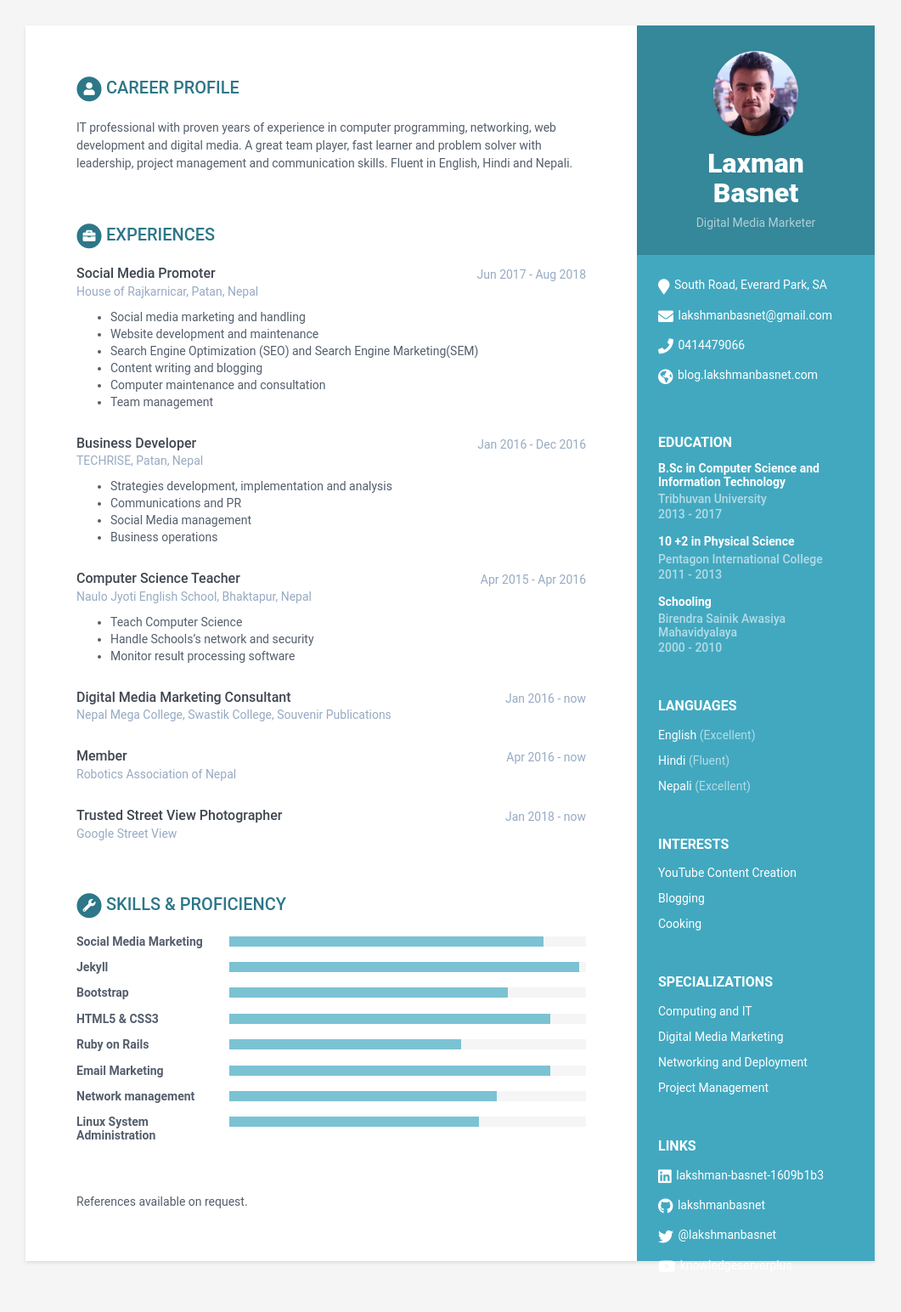
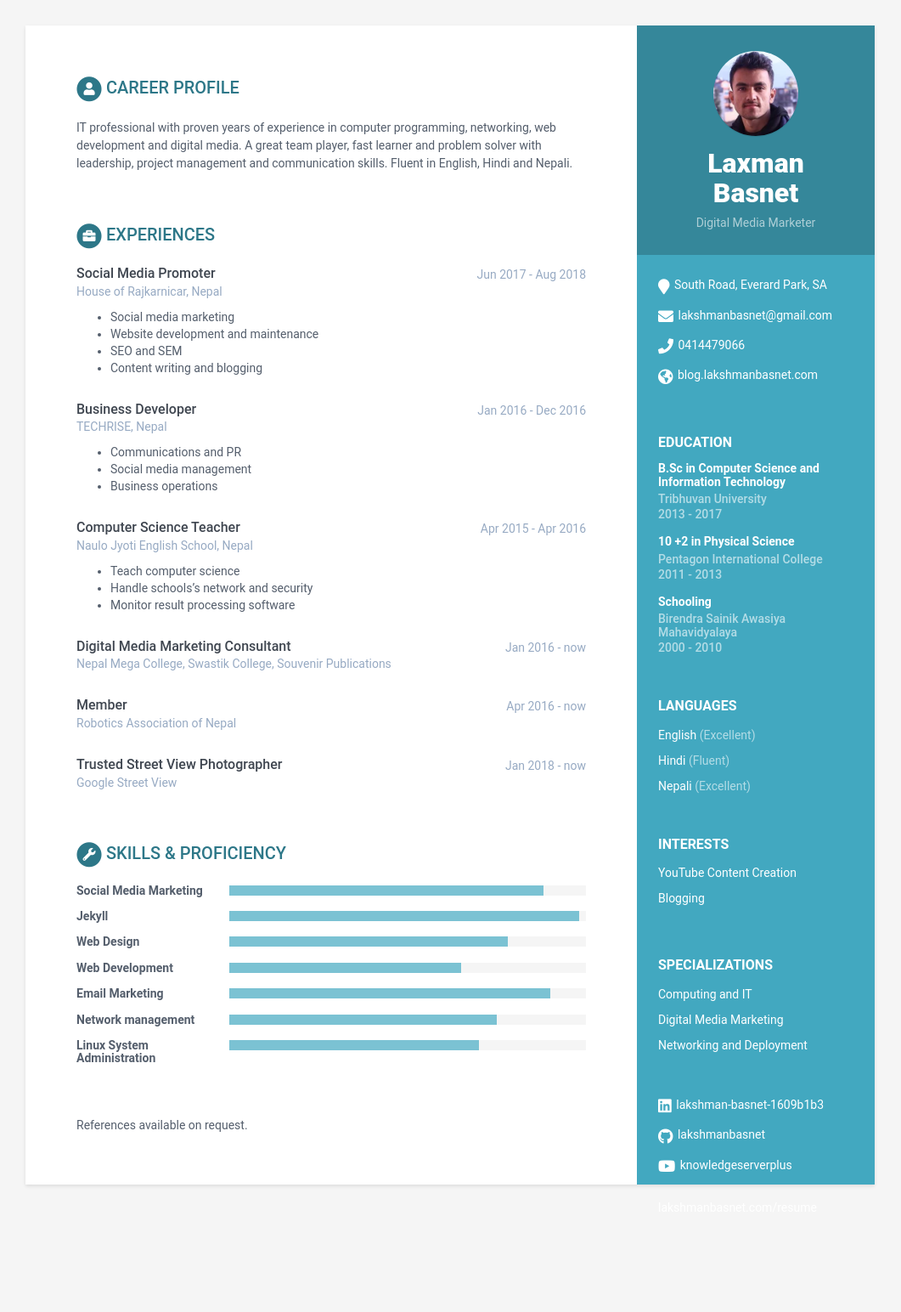
Before and after one commit to lakshmanbasnet/lakshmanbasnet.com, a Jekyll site: the page built from resume.html, in a window 1280 px wide. Shown: the whole page at 85% size, without its empty margins (110-1171 px from the left). Built offline with Jekyll 4.4.1, drawn with Linux system fonts in a browser that asks for light colours; after the commit the page ends 1456 px from its top, so only the background shows below that.

Commit message:
resume fix

```diff
--- a/_config.yml
+++ b/_config.yml
@@ -1,7 +1,7 @@
 #Update all the sections by editing the data.yml file inside _data folder.
 
 # Site Settings
-title: Laxman Basnet
+title: Laxman Basnet's Resume
 url: 'http://lakshmanbasnet.com'
 baseurl: '' #change it according to your repository name
 # Style will be applied only after restarting the build or serve. Just choose one of the options.
--- a/_data/data.yml
+++ b/_data/data.yml
@@ -9,7 +9,7 @@ sidebar:
     # Profile information
     name: Laxman Basnet
     tagline: Digital Media Marketer
-    avatar: profile.jpg  #place a 100x100 picture inside /assets/images/ folder and provide the name of the file below
+    avatar: profile.jpg #place a 100x100 picture inside /assets/images/ folder and provide the name of the file below
 
     # Sidebar links
     address: South Road, Everard Park, SA
@@ -19,7 +19,7 @@ sidebar:
     linkedin: lakshman-basnet-1609b1b3
     github: lakshmanbasnet
     bitbucket:
-    twitter: '@lakshmanbasnet'
+    twitter:
     stack-overflow: # Number/Username, e.g. 123456/alandoe
     youtube: knowledgeserverplus
 
@@ -41,7 +41,7 @@ sidebar:
       - item: Blogging
         link: blog.lakshmanbasnet.com
 
-      - item: Cooking
+      - item:
         link:
 
 career-profile:
@@ -54,7 +54,7 @@ education:
       university: Tribhuvan University
       time: 2013 - 2017
       details: |
-        Bachelors in Computer Science and IT with heavy interests in e-commerce, programming and database system.
+        Bachelors in Computer Science and IT with interests in e-commerce, programming and database system.
 
 
     - degree: 10 +2 in Physical Science
@@ -78,31 +78,29 @@ education:
 experiences:
     - role: Social Media Promoter
       time: Jun 2017 - Aug 2018
-      company: House of Rajkarnicar, Patan, Nepal
+      company: House of Rajkarnicar, Nepal
       details: |
-          - Social media marketing and handling
+          - Social media marketing
           - Website development and maintenance
-          - Search Engine Optimization (SEO) and Search Engine Marketing(SEM)
+          - SEO and SEM
           - Content writing and blogging
-          - Computer maintenance and consultation
-          - Team management
+
 
     - role: Business Developer
       time: Jan 2016 - Dec 2016
-      company: TECHRISE, Patan, Nepal
+      company: TECHRISE, Nepal
       details: |
-          - Strategies development, implementation and analysis
           - Communications and PR
-          - Social Media management
+          - Social media management
           - Business operations
 
 
     - role: Computer Science Teacher
       time: Apr 2015 - Apr 2016
-      company: Naulo Jyoti English School, Bhaktapur, Nepal
+      company: Naulo Jyoti English School, Nepal
       details: |
-          - Teach Computer Science
-          - Handle Schools's network and security
+          - Teach computer science
+          - Handle schools's network and security
           - Monitor result processing software
 
     - role: Digital Media Marketing Consultant
@@ -127,13 +125,10 @@ skills:
       - name: Jekyll
         level: 98%
 
-      - name: Bootstrap
+      - name: Web Design
         level: 78%
 
-      - name: HTML5 & CSS3
-        level: 90%
-
-      - name: Ruby on Rails
+      - name: Web Development
         level: 65%
 
       - name: Email Marketing
--- a/_includes/about.html
+++ b/_includes/about.html
@@ -6,6 +6,6 @@
    <li>Computing and IT</li>
    <li>Digital Media Marketing</li>
    <li>Networking and Deployment</li>
-   <li>Project Management</li>
+
   </ul>
 </div><!--//About-->
--- a/_includes/links.html
+++ b/_includes/links.html
@@ -1,7 +1,5 @@
 <div class="contact-container container-block">
-  <h2 class="container-block-title">
-    Links
-  </h2>
+
   <ul class="list-unstyled contact-list">
 
     {% if sidebar.linkedin %}
@@ -46,5 +44,6 @@
     </li>
     {% endif %}
 
-  </ul>
+  </ul><br>
+  lakshmanbasnet.com/resume
 </div><!--//contact-container-->
```
Also changed, not shown: 1 other file.
